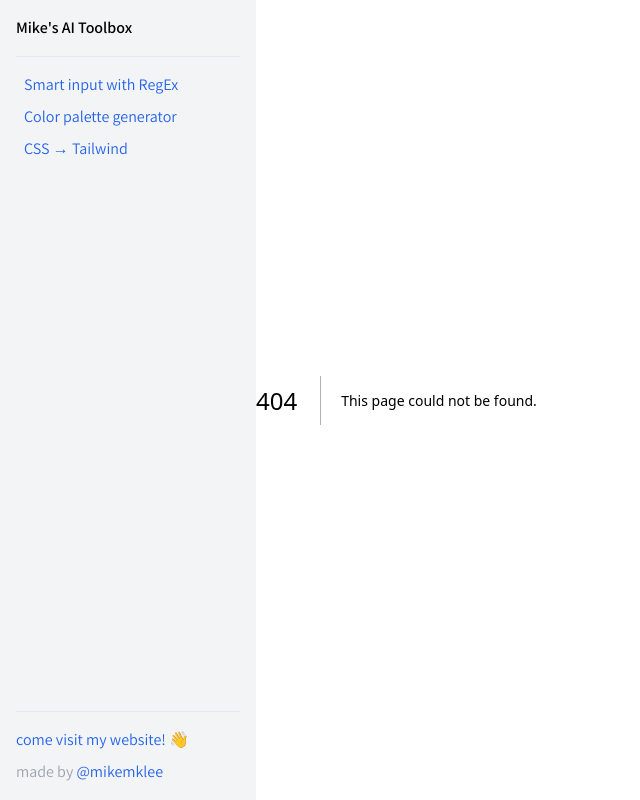
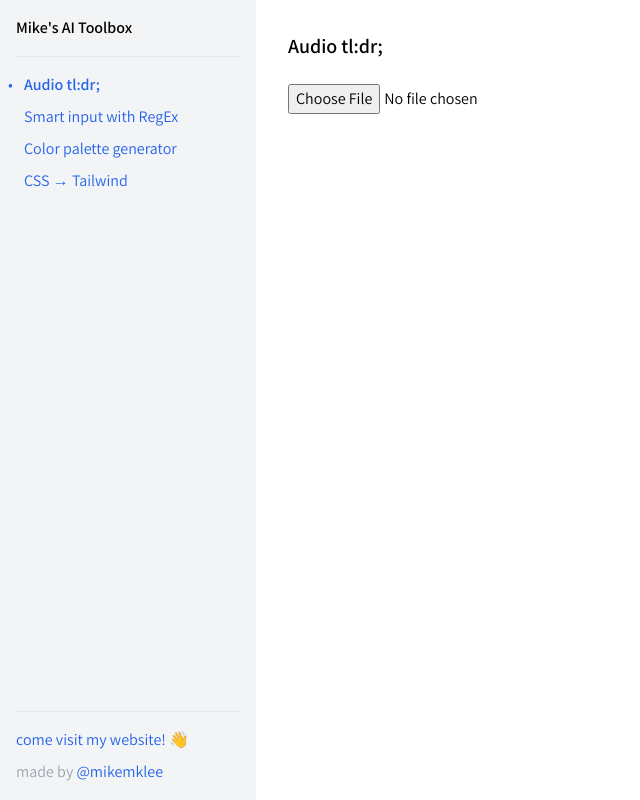
Before and after one commit to mikemklee/ai-toolbox, a Next.js app: page /audio-tldr in a window 1280 px wide. Before the commit this address had no page. Shown: the whole page, without its empty margins (0-640 px from the left). Built offline with nearby package versions, Linux system fonts and the light colour scheme.

Commit message:
Scaffold audio-tldr page

```diff
--- a/src/components/Sidebar.tsx
+++ b/src/components/Sidebar.tsx
@@ -8,6 +8,10 @@ const Sidebar = () => {
   const pathname = router.pathname;
 
   const routes = [
+    {
+      name: "Audio tl:dr;",
+      path: "/audio-tldr",
+    },
     {
       name: "Smart input with RegEx",
       path: "/smart-regex-input",
--- /dev/null
+++ b/src/pages/audio-tldr/index.tsx
@@ -0,0 +1,99 @@
+import Head from "next/head";
+import { useState } from "react";
+import InputText from "@/components/InputText";
+import Button from "@/components/Button";
+
+export default function Page() {
+  const [patternInput, setPatternInput] = useState("");
+  const [isLoading, setIsLoading] = useState(false);
+  const [result, setResult] = useState();
+
+  async function onSubmit(event: React.MouseEvent<HTMLButtonElement>) {
+    event.preventDefault();
+    try {
+      setIsLoading(true);
+      const response = await fetch("/api/css2tw", {
+        method: "POST",
+        headers: {
+          "Content-Type": "application/json",
+        },
+        body: JSON.stringify({ input: patternInput }),
+      });
+
+      const data = await response.json();
+      if (response.status !== 200) {
+        throw (
+          data.error ||
+          new Error(`Request failed with status ${response.status}`)
+        );
+      }
+
+      setResult(JSON.parse(data.result));
+    } catch (error: any) {
+      // Consider implementing your own error handling logic here
+      console.error(error);
+      alert(error.message);
+    } finally {
+      setIsLoading(false);
+    }
+  }
+
+  async function handleFileUpload(event: any) {
+    const file = event.target.files[0];
+    console.log("File?", file);
+    if (!file) return;
+
+    const fileReader = new FileReader();
+    fileReader.readAsArrayBuffer(file);
+
+    try {
+      const buffer = await new Promise<ArrayBuffer>((resolve, reject) => {
+        fileReader.onload = (e) => {
+          resolve(fileReader.result as ArrayBuffer);
+        };
+        fileReader.onerror = (e) => {
+          reject(e);
+        };
+      });
+
+      const audioContext = new AudioContext();
+      const decodedBuffer = await audioContext.decodeAudioData(buffer);
+      // Do something with the audio buffer here
+      console.log(decodedBuffer);
+    } catch (e) {
+      console.error(e);
+    }
+  }
+
+  return (
+    <>
+      <Head>
+        <title>Audio tl:dr;</title>
+      </Head>
+
+      <div className="flex p-8">
+        <main className="flex flex-col w-80">
+          <h3 className="mb-6 text-xl font-semibold">Audio tl:dr;</h3>
+
+          <input type="file" name="" id="" onChange={handleFileUpload} />
+
+          {/* <div className="flex flex-col w-full gap-y-2">
+            <InputText
+              value={patternInput}
+              placeholder="Enter CSS rules here"
+              onChange={(e) => setPatternInput(e.target.value)}
+            />
+
+            <Button onClick={onSubmit} color="primary">
+              Go
+            </Button>
+          </div>
+
+          <div className="w-full border-gray-700 text-center py-6 px-2">
+            {isLoading ? "Generating a response..." : result}
+          </div> */}
+        </main>
+      </div>
+    </>
+  );
+}
```
